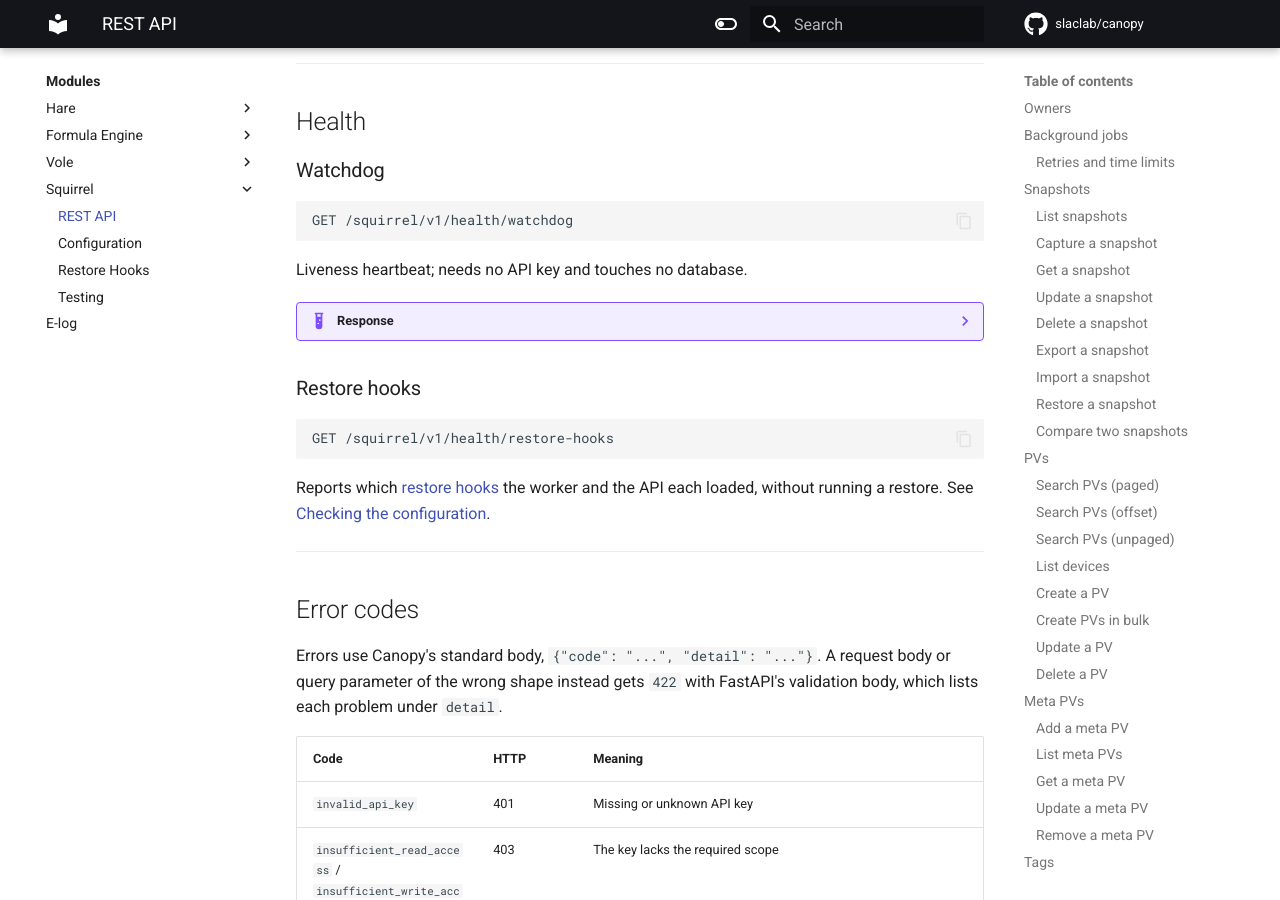
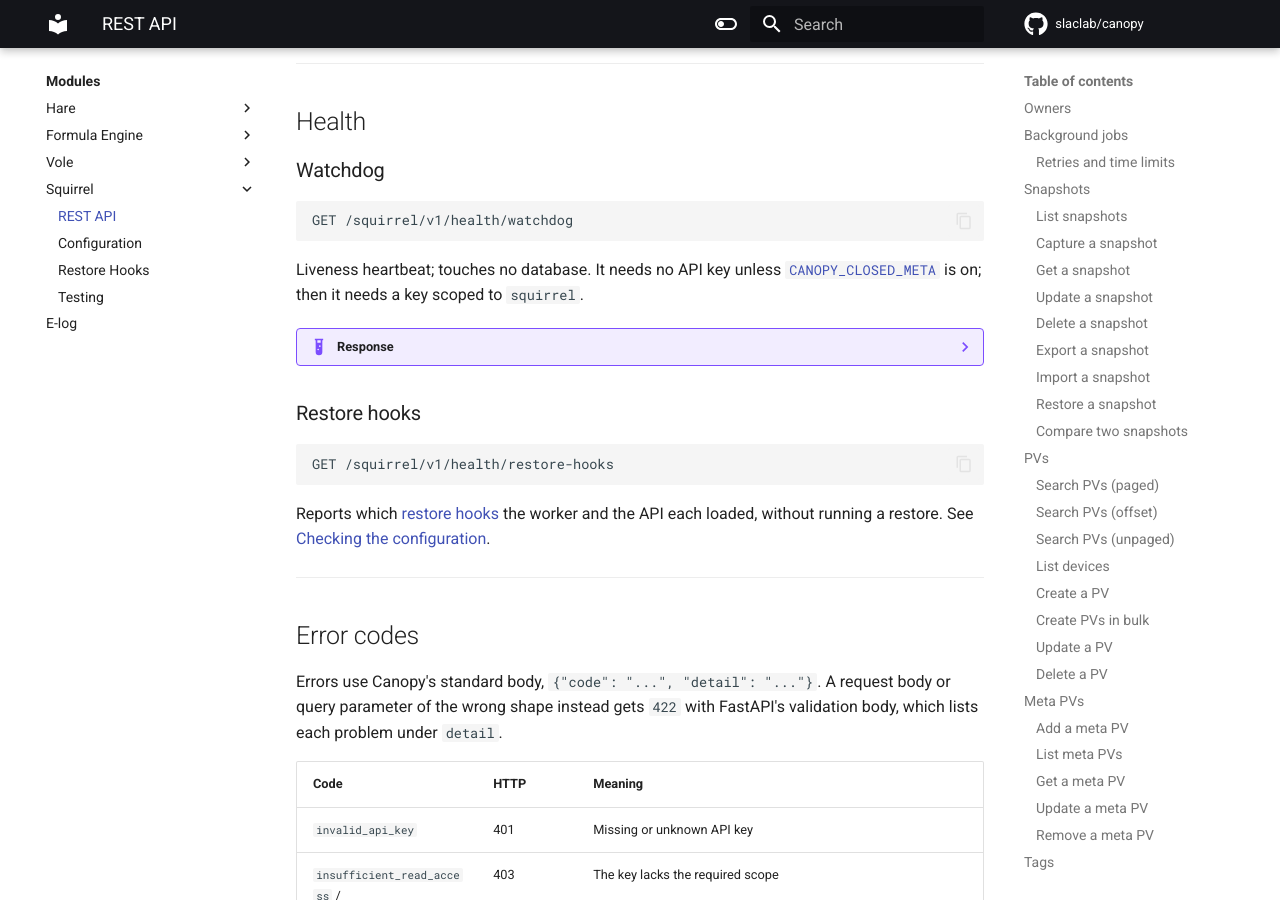
Before and after one commit to slaclab/canopy, an MkDocs documentation site: the page built from docs/squirrel/rest_api.md, in a window 1280 px wide and 900 px high, scrolled down 18735 px. Built offline with MkDocs 1.6.1 and Material for MkDocs 9.7.7, drawn with Linux system fonts in a browser that asks for light colours; comment, search, counter and statistics services are not loaded.

Commit message:
DOC: Say Squirrel's watchdog needs a key under closed meta routes

````diff
--- a/docs/squirrel/rest_api.md
+++ b/docs/squirrel/rest_api.md
@@ -954,7 +954,9 @@ added, are skipped with a warning instead of failing the import.
 GET /squirrel/v1/health/watchdog
 ```
 
-Liveness heartbeat; needs no API key and touches no database.
+Liveness heartbeat; touches no database. It needs no API key unless
+[`CANOPY_CLOSED_META`](../deployment/api-keys.md#closed-meta-routes) is on; then it needs
+a key scoped to `squirrel`.
 
 ??? example "Response"
     ```json
````
